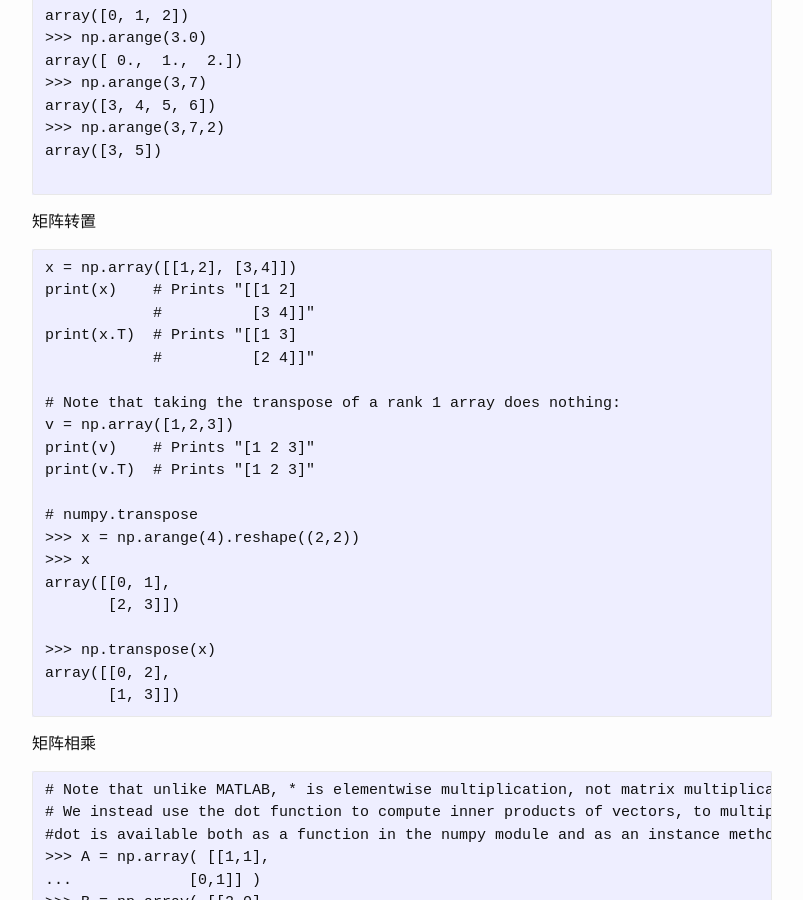
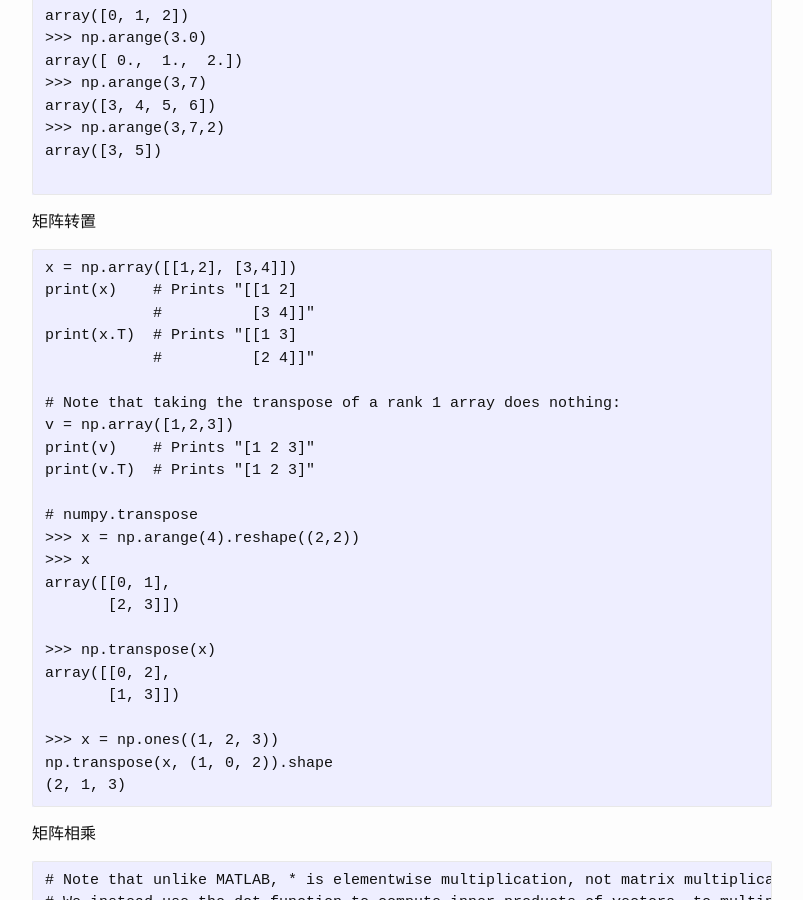
Before and after one commit to josephstalin117/josephstalin117.github.io, a Jekyll site: the page built from _posts/2018-3-3-numpy.markdown, in a window 1280 px wide and 900 px high, scrolled down 12487 px. Shown: the whole window, without its empty margins (238-1041 px from the left). Built offline with Jekyll 4.4.1, drawn with Linux system fonts in a browser that asks for light colours.

Commit message:
update numpy transpose

````diff
--- a/_posts/2018-3-3-numpy.markdown
+++ b/_posts/2018-3-3-numpy.markdown
@@ -599,6 +599,10 @@
 >>> np.transpose(x)
 array([[0, 2],
        [1, 3]])
+
+>>> x = np.ones((1, 2, 3))
+np.transpose(x, (1, 0, 2)).shape
+(2, 1, 3)
 ```
 
 矩阵相乘
````
